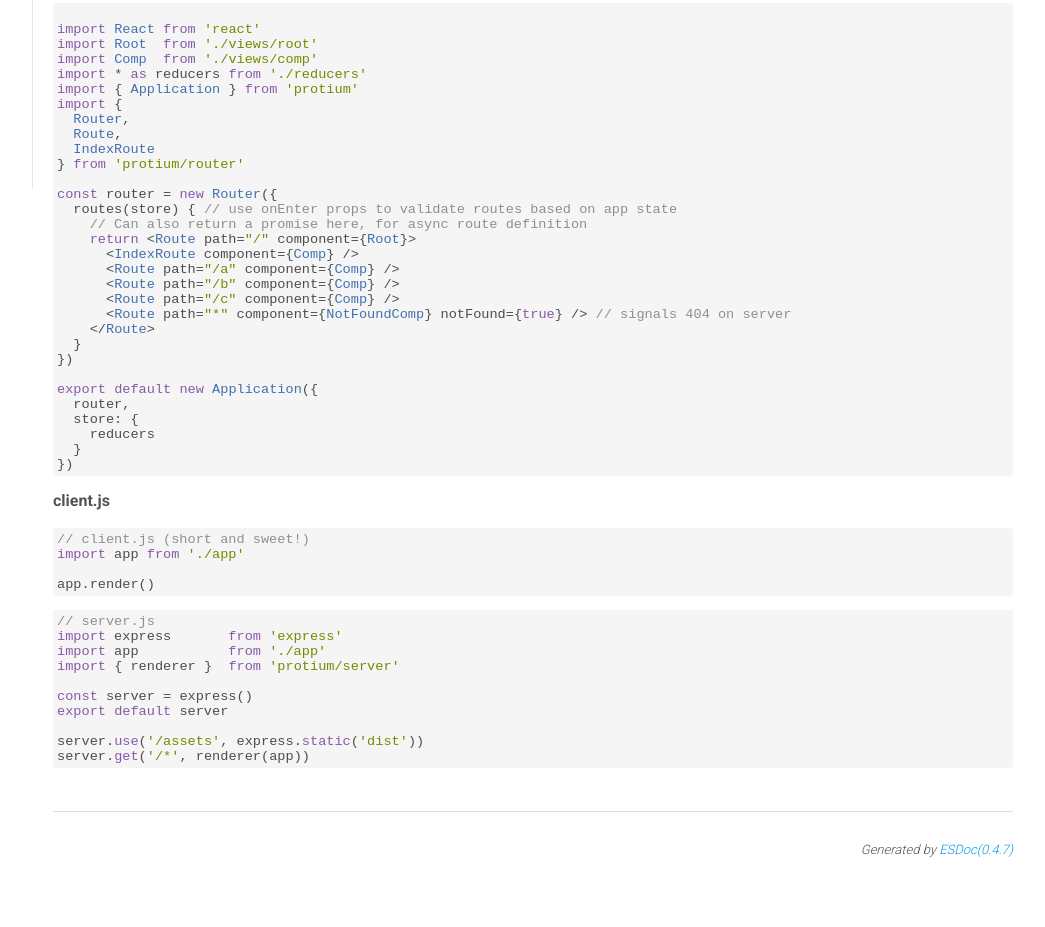
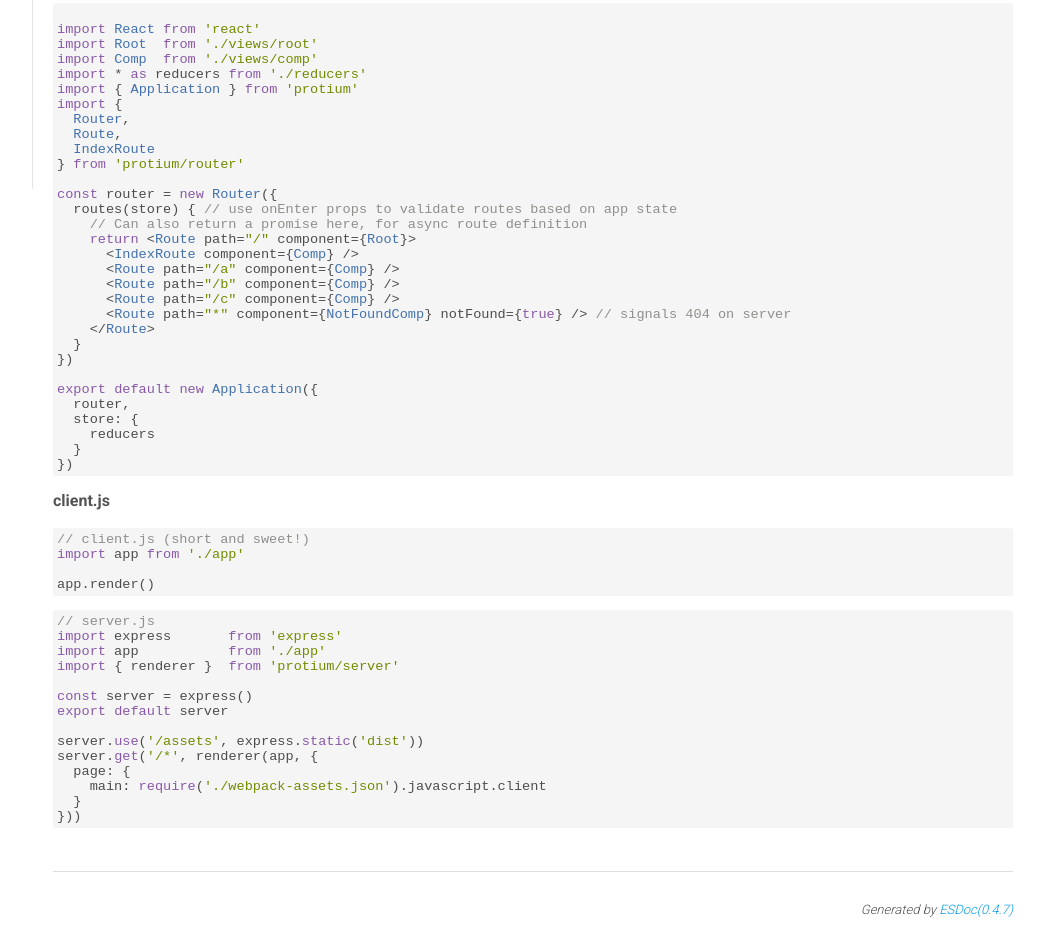
Before and after one commit to 3five/protium, a website: page docs/index.html in a window 1280 px wide. Shown: the part 625-1552 px from the top of the page, without its empty margins (217-1262 px from the left). Before the commit the page ends 1492 px from the top, so only its background shows below. Drawn offline with Linux system fonts and the light colour scheme.

Commit message:
Update renderer docs

```diff
--- a/docs/index.html
+++ b/docs/index.html
@@ -111,7 +111,11 @@ const server = express()
 export default server
 
 server.use(&apos;/assets&apos;, express.static(&apos;dist&apos;))
-server.get(&apos;/*&apos;, renderer(app))</code>
+server.get(&apos;/*&apos;, renderer(app, {
+  page: {
+    main: require(&apos;./webpack-assets.json&apos;).javascript.client
+  }
+}))</code>
 </code></pre>
 </div>
 </div>
```
Also changed, not shown: readme.md, 1 other file.
